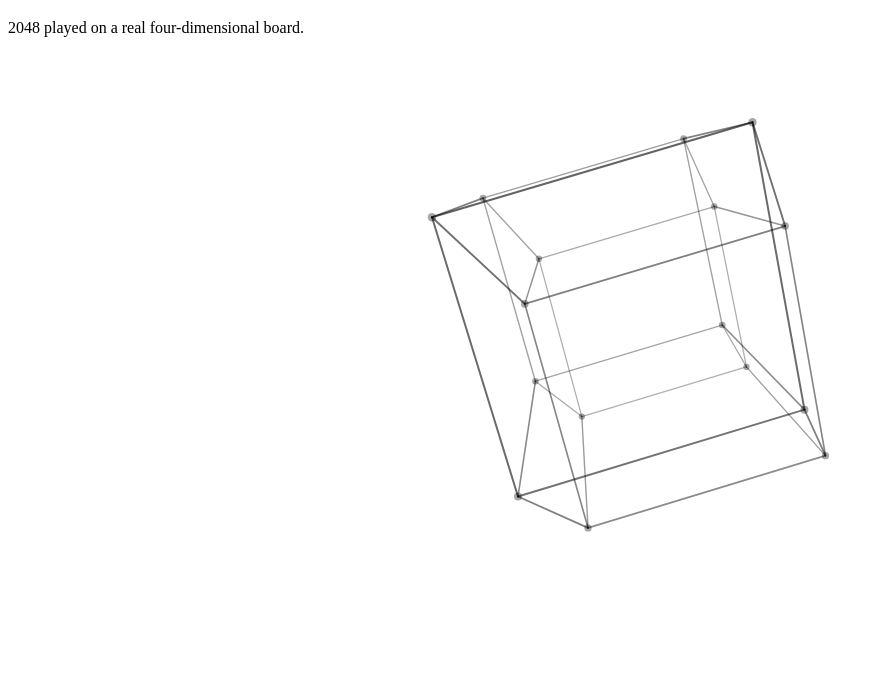
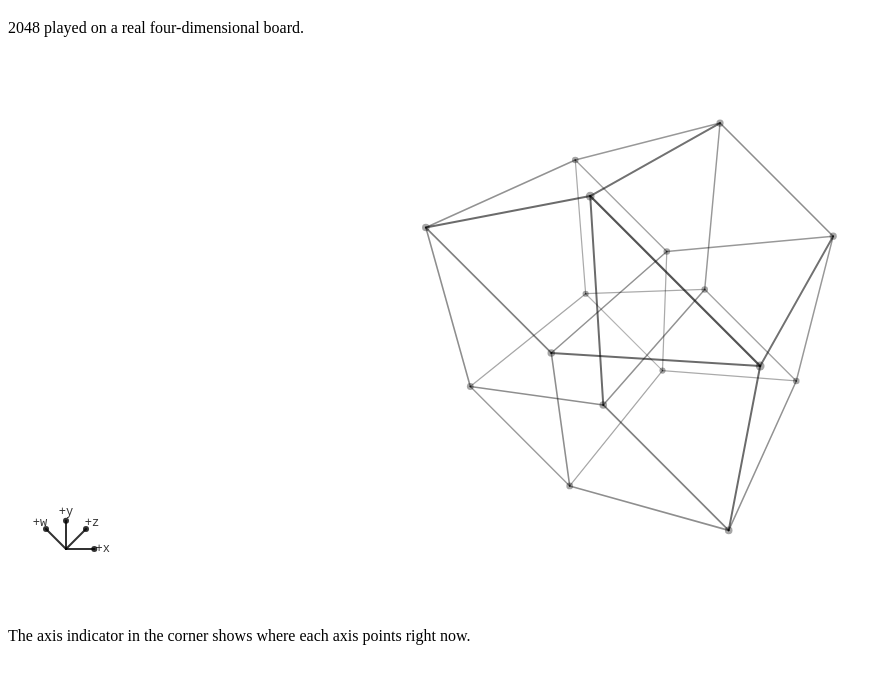
Before and after one commit to Guillhermm/4d-2048, a website with bundled scripts: page index.html in a window 1280 px wide. Shown: the part 61-744 px from the top of the page, without its empty margins (0-892 px from the left). Built offline with nearby package versions, Linux system fonts and the light colour scheme; a web font is replaced by a local one.

Commit message:
Add the compass view and the axis indicator

```diff
--- a/index.html
+++ b/index.html
@@ -25,6 +25,7 @@
       <div class="canvas-box" id="canvasBox">
         <canvas id="board" role="img" aria-label="4D board projected on screen"></canvas>
       </div>
+      <p class="caption">The axis indicator in the corner shows where each axis points right now.</p>
     </section>
   </div>
 </div>
--- a/src/board.js
+++ b/src/board.js
@@ -1,3 +1,4 @@
+import { dot, norm, scale, sub } from "./linalg.js";
 import { cellCount, DIMENSIONS, toCoords, toIndex } from "./game.js";
 
 // Each axis spans [-1/2, 1/2], so the side-2 board is the tesseract with circumradius 1.
@@ -19,3 +20,24 @@
   }
   return edges;
 };
+
+// Screen direction of each axis at the center of the board. At the origin every perspective
+// factor is 1, so this is just the first two components of R e_k.
+export const screenAxes = (R) => Array.from({ length: R.length }, (_, k) => [R[0][k], R[1][k]]);
+
+// A view where x, z, y and w point at 0°, 45°, 90° and 135° on screen, so the eight move
+// directions are evenly spaced. The first two rows are fixed by those angles (they come out
+// orthonormal because the sums of cos², sin² and cos·sin are 2, 2 and 0); the other two
+// complete the basis.
+export const compassView = () => {
+  const angles = [0, 90, 45, 135].map((deg) => (deg * Math.PI) / 180);
+  const c = Math.SQRT1_2;
+  const rows = [angles.map((a) => c * Math.cos(a)), angles.map((a) => c * Math.sin(a))];
+  for (let k = 0; k < 4 && rows.length < 4; k++) {
+    let v = Array.from({ length: 4 }, (_, i) => (i === k ? 1 : 0));
+    for (const r of rows) v = sub(v, scale(r, dot(v, r)));
+    const len = norm(v);
+    if (len > 1e-6) rows.push(scale(v, 1 / len));
+  }
+  return rows;
+};
--- a/src/main.js
+++ b/src/main.js
@@ -1,5 +1,5 @@
-import { identity, reorthonormalize, rotate } from "./linalg.js";
-import { gridEdges } from "./board.js";
+import { reorthonormalize, rotate } from "./linalg.js";
+import { compassView, gridEdges } from "./board.js";
 import { createRenderer } from "./renderer.js";
 
 const AUTO_ROTATION = [
@@ -11,21 +11,12 @@
 const box = $("canvasBox");
 const renderer = createRenderer($("board"), box);
 
-// Tilted a little so that z and w are not seen end-on.
-const tiltedView = () => {
-  const R = identity(4);
-  rotate(R, 0, 2, 0.6);
-  rotate(R, 1, 2, -0.4);
-  rotate(R, 0, 3, 0.9);
-  rotate(R, 1, 3, 0.5);
-  return R;
-};
-
 const state = {
   // The engine handles any side; the game ships the 2×2×2×2 board only.
   side: 2,
-  R: tiltedView(),
-  autoRotate: true,
+  R: compassView(),
+  // Off by default: a still view keeps the eight swipe directions 45° apart.
+  autoRotate: false,
   edges: gridEdges(2),
 };
 
--- a/src/renderer.js
+++ b/src/renderer.js
@@ -1,7 +1,11 @@
 import { applyMatrix } from "./linalg.js";
 import { perspectiveScale, projectTo2D } from "./projection.js";
 import { cellCount } from "./game.js";
-import { cellPosition } from "./board.js";
+import { cellPosition, screenAxes } from "./board.js";
+
+const AXIS_LABELS = ["x", "y", "z", "w"];
+// The axis indicator is drawn around this point from the bottom-left corner, labels included.
+const INDICATOR_CENTER = 58;
 
 export const createRenderer = (canvas, box) => {
   const ctx = canvas.getContext("2d");
@@ -27,6 +31,35 @@
     canvas.width = Math.round(width * dpr);
     canvas.height = Math.round(height * dpr);
     ctx.setTransform(dpr, 0, 0, dpr, 0, 0);
+  };
+
+  const drawAxisIndicator = (R, highlight) => {
+    const ox = INDICATOR_CENTER;
+    const oy = height - INDICATOR_CENTER;
+    const len = 40;
+    ctx.font = "500 12px 'IBM Plex Mono', monospace";
+    ctx.textAlign = "center";
+    ctx.textBaseline = "middle";
+    screenAxes(R).forEach(([x, y], axis) => {
+      const lit = highlight && highlight.axis === axis;
+      const sign = lit ? highlight.dir : 1;
+      const ex = ox + x * len * sign;
+      const ey = oy - y * len * sign;
+      ctx.strokeStyle = colors.axes[axis];
+      ctx.fillStyle = colors.axes[axis];
+      ctx.globalAlpha = lit ? 1 : 0.8;
+      ctx.lineWidth = lit ? 3.5 : 2;
+      ctx.beginPath();
+      ctx.moveTo(ox, oy);
+      ctx.lineTo(ex, ey);
+      ctx.stroke();
+      ctx.beginPath();
+      ctx.arc(ex, ey, lit ? 4 : 3, 0, Math.PI * 2);
+      ctx.fill();
+      const label = `${sign > 0 ? "+" : "−"}${AXIS_LABELS[axis]}`;
+      ctx.fillText(label, ox + x * (len + 12) * sign, oy - y * (len + 12) * sign);
+    });
+    ctx.globalAlpha = 1;
   };
 
   const draw = ({ side, R, edges }) => {
@@ -75,6 +108,7 @@
     }
     ctx.globalAlpha = 1;
 
+    drawAxisIndicator(R);
   };
 
   return {
--- a/styles.css
+++ b/styles.css
@@ -101,3 +101,13 @@
 .canvas-box:active { cursor: grabbing; }
 
 canvas { position: absolute; inset: 0; width: 100%; height: 100%; display: block; }
+
+.caption {
+  border-top: 1px solid var(--line);
+  margin: 0;
+  padding: 0.875rem 1rem;
+  color: var(--muted);
+  font-size: 0.875rem;
+  /* The border spans the stage; the text stays near 75 characters wide. */
+  padding-right: max(1rem, calc(100% - 75ch));
+}
```
Also changed, not shown: test/board.test.js (+28 -1 lines).
